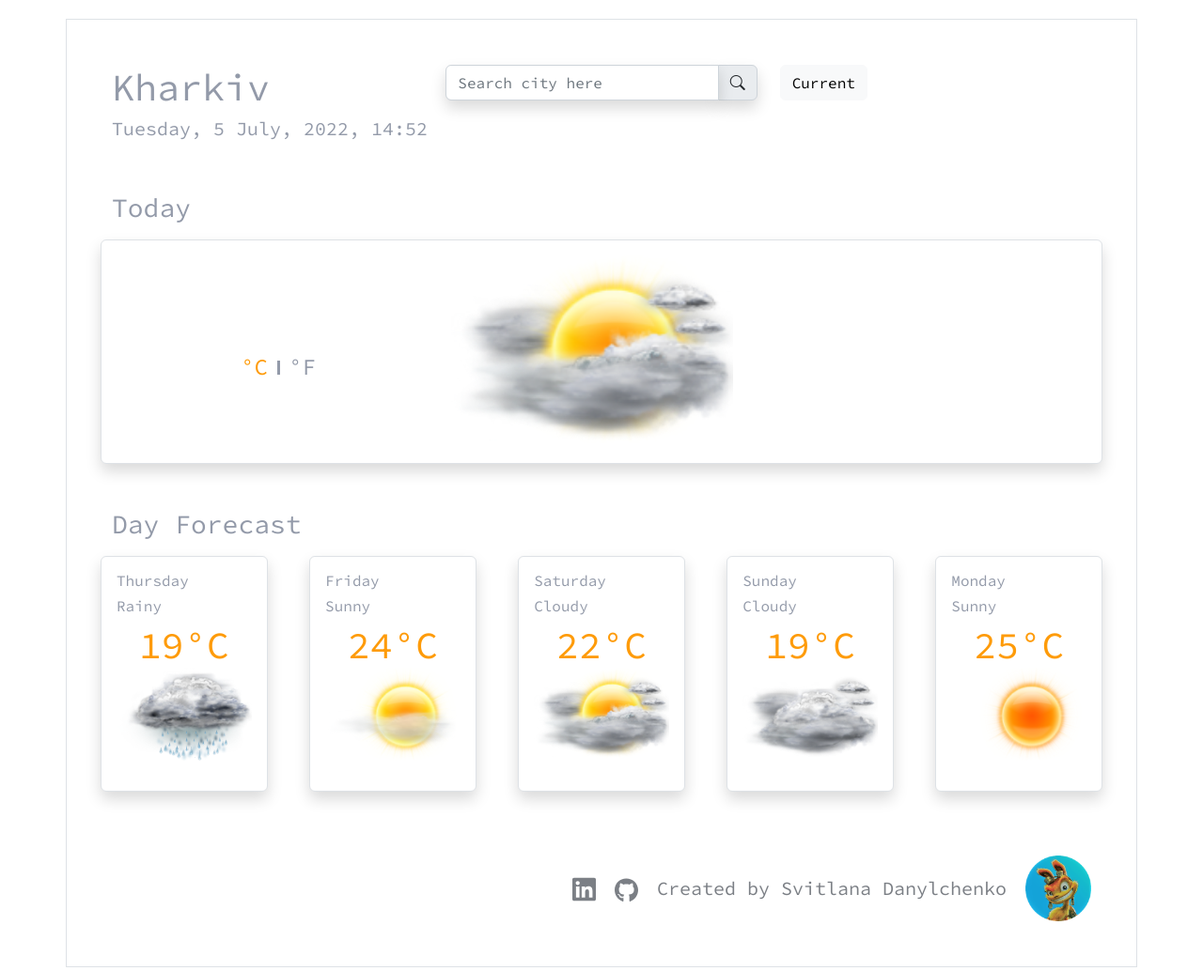
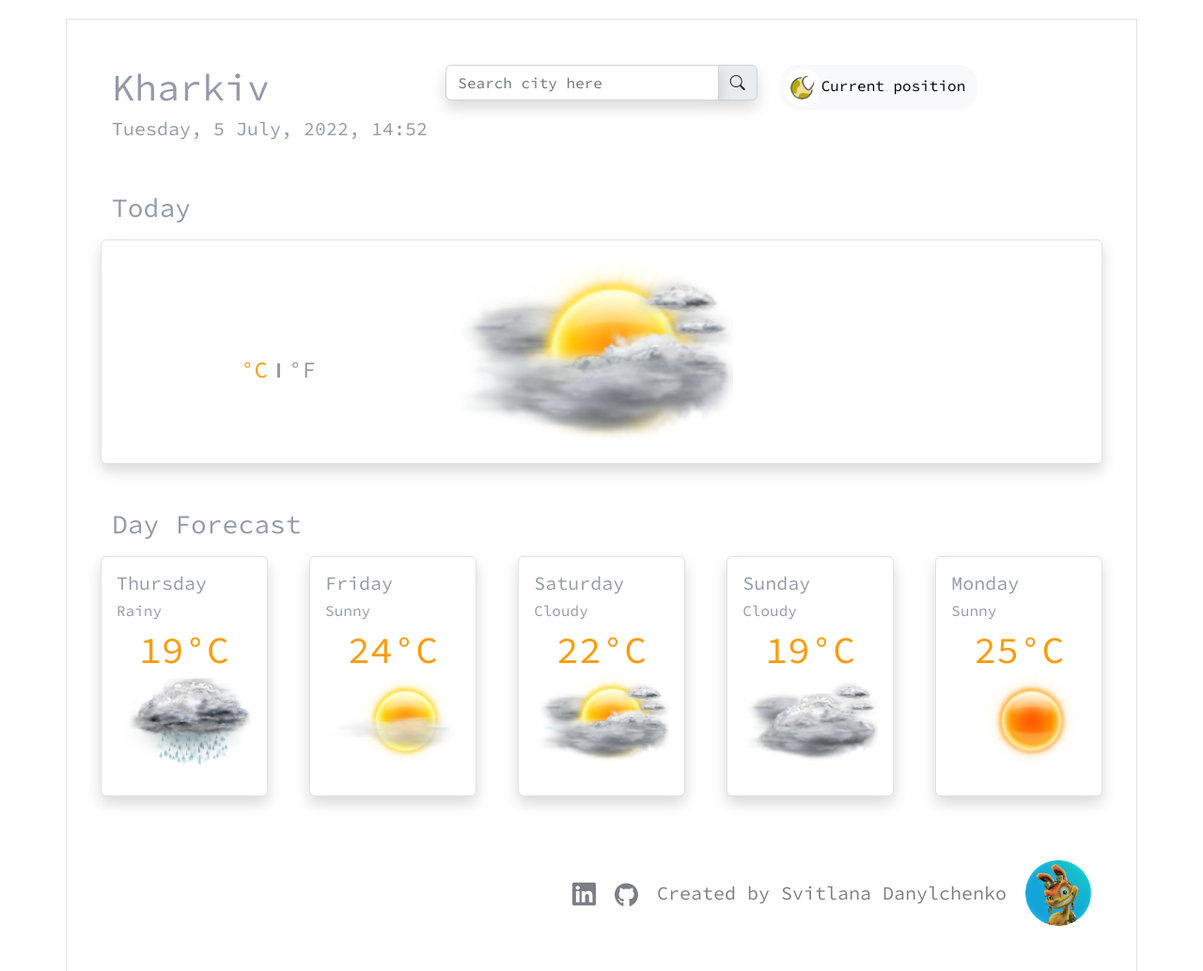
Before and after one commit to LanaDev-DS/Weather_forecast_app, a plain HTML site: page index.html in a window 1280 px wide. Shown: the top 1034 px of the page at 94% size. Drawn offline with nearby package versions, Linux system fonts and the light colour scheme; no server answers.

Commit message:
Change button location

```diff
--- a/index.html
+++ b/index.html
@@ -43,7 +43,9 @@
             </form>
           </div>
           <div class="col-4">
-            <button type="button" class="btn btn-light" id="current-location">Current</button>
+            <button type="button" class="btn btn-light btn-md btn-rounded" id="current-location">
+              <img src="src/images/icons8-location-64.png" width="40" class="rounded-circle bg-white" style="padding: 7px 7px;" alt="Location"/>Current position
+            </button>
           </div>
         </div>
         <div class="row mb-5">
@@ -54,7 +56,7 @@
         </div>
         <div class="row align-items-center border mb-5 shadow p-3 mb-5 bg-body rounded">
           <div class="col align-items-center text-center">
-            <span class="display-2 temperature-value" id="temperature"></span>
+            <span class="display-1 temperature-value" id="temperature"></span>
             <a href="#" class="active degree" id="celsius">°C</a>
             <span class="pipe"></span>
             <a href="#"  class="degree" id="fahrenheit">°F</a>
@@ -69,9 +71,9 @@
           </div>
           <div class="col">
             <ul class="list-unstyled px-3">
-              <li class="h6" id="desc"></li>
-              <li class="h6" id="humidity"></li>
-              <li class="h6" id="wind"></li>
+              <li class="display-5" id="desc"></li>
+              <li class="h5" id="humidity"></li>
+              <li class="h5" id="wind"></li>
             </ul>
           </div>
         </div>
@@ -81,7 +83,7 @@
         <div class="row justify-content-between">
           <div class="col-2 border shadow p-3 mb-5 bg-body rounded">
             <ul class="list-unstyled">
-              <li class="h6">Thursday</li>
+              <li class="h5">Thursday</li>
               <li class="h6">Rainy</li>
             <div class="row align-items-center">
               <div class="col display-6 text-center temperature-value">19°C</div>
@@ -92,7 +94,7 @@
           </div>
           <div class="col-2 border shadow p-3 mb-5 bg-body rounded">
             <ul class="list-unstyled">
-              <li class="h6">Friday</li>
+              <li class="h5">Friday</li>
               <li class="h6">Sunny</li>
             <div class="row align-items-center">
               <div class="col display-6 text-center temperature-value">24°C</div>
@@ -103,7 +105,7 @@
           </div>
           <div class="col-2 border shadow p-3 mb-5 bg-body rounded">
             <ul class="list-unstyled">
-              <li class="h6">Saturday</li>
+              <li class="h5">Saturday</li>
               <li class="h6">Cloudy</li>
             <div class="row align-items-center">
               <div class="col display-6 text-center temperature-value">22°C</div>
@@ -114,7 +116,7 @@
           </div>
           <div class="col-2 border shadow p-3 mb-5 bg-body rounded">
             <ul class="list-unstyled">
-              <li class="h6">Sunday</li>
+              <li class="h5">Sunday</li>
               <li class="h6">Cloudy</li>
             <div class="row align-items-center">
               <div class="col display-6 text-center temperature-value">19°C</div>
@@ -125,7 +127,7 @@
           </div>
           <div class="col-2  border shadow p-3 mb-5 bg-body rounded">
             <ul class="list-unstyled">
-              <li class="h6">Monday</li>
+              <li class="h5">Monday</li>
               <li class="h6">Sunny</li>
             <div class="row align-items-center">
               <div class="col display-6 text-center temperature-value">25°C</div>
--- a/src/styles.css
+++ b/src/styles.css
@@ -49,3 +49,10 @@ body {
   width: 100%;
   max-width: 70px;
 }
+
+.btn-rounded {
+  border-radius: 19px;
+  padding-top: 3px;
+  padding-bottom: 3px;
+  padding-left: 3px;
+}
```
Also changed, not shown: src/images/icons8-location-64.png (added), src/images/map-location-dot-solid.svg (added).
